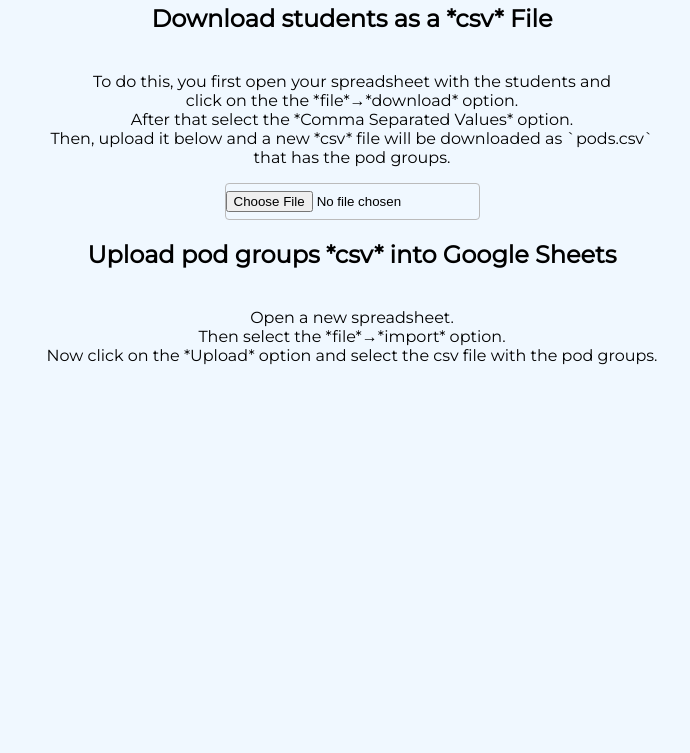
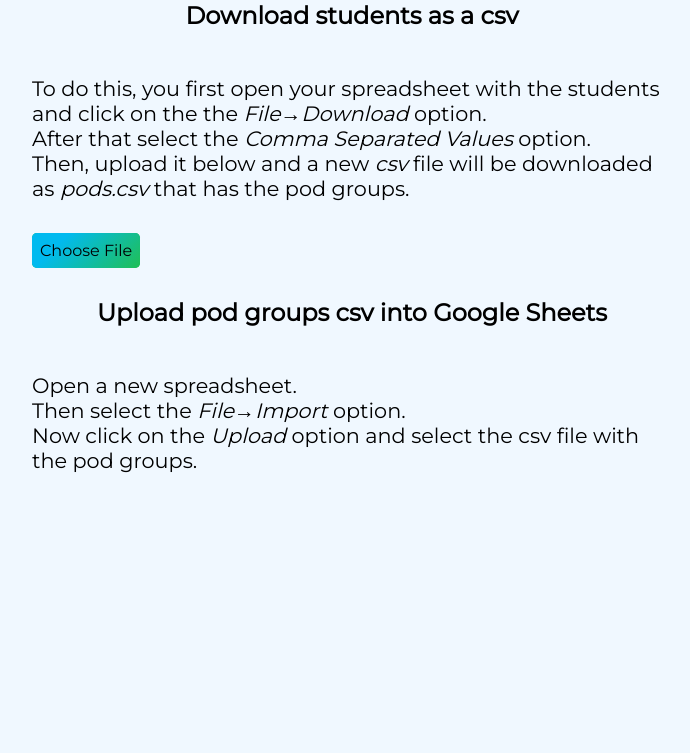
Before and after one commit to milind-u/mvhspods, a plain HTML site: page docs/index.html in a window 1280 px wide. Shown: the part 64-817 px from the top of the page, without its empty margins (288-978 px from the left). Drawn offline with Linux system fonts and the light colour scheme; no server answers.

Commit message:
Make website look nicer

```diff
--- a/docs/index.html
+++ b/docs/index.html
@@ -11,24 +11,22 @@
   </head>
   <body markdown="1">
     <h1>Mvhspods</h1>
-
-    <h2>Download students as a *csv* File</h2>
+    <h2>Download students as a csv</h2>
     <p>
-      To do this, you first open your spreadsheet with the students and
-      click on the the *file*&rarr;*download* option.
-      After that select the *Comma Separated Values* option.
-      Then, upload it below and a new *csv* file will be downloaded as `pods.csv`
-      that has the pod groups.
+      To do this, you first open your spreadsheet with the students and click on the the <i>File</i>&rarr;<i>Download</i> option.
+      After that select the <i>Comma Separated Values</i> option.
+      Then, upload it below and a new <i>csv</i> file will be downloaded as <i>pods.csv</i> that has the pod groups.
     </p>
-
-    <input type="file" id="students" accept="text/csv" onchange="doMakePods()">
-
-    <h2>Upload pod groups *csv* into Google Sheets</h2>
+    <br>
+    <input type="file" id="students" accept="text/csv" onchange="doMakePods()" hidden>
+    <label for="students">Choose File</label>
+    <br>
+    <br>
+    <h2>Upload pod groups csv into Google Sheets</h2>
     <p>
       Open a new spreadsheet.
-      Then select the *file*&rarr;*import* option.
-      Now click on the *Upload* option and select the csv file with the pod groups.
+      Then select the <i>File<i>&rarr;</i>Import</i> option.
+      Now click on the <i>Upload</i> option and select the csv file with the pod groups.
     </p>
-
   </body>
 </html>
--- a/docs/mvhspods.css
+++ b/docs/mvhspods.css
@@ -1,6 +1,6 @@
 html, body {
   height: 100%;
-  font-family: 'Montserrat', sans-serif;
+  font-family: "Montserrat", sans-serif;
 }
 
 ::-webkit-scrollbar-track {
@@ -28,45 +28,38 @@ html, body {
   background-color: #1f1f1f;
 }
 
-#links {
-  position: fixed;
-  top: 1%;
-  left: 1%;
+label {
+  background-color: #20bf55;
+  background-image: linear-gradient(315deg, #20bf55 0%, #01baef 74%);
+  padding: 0.5rem;
+  border-radius: 0.3rem;
+  cursor: pointer;
+  margin-top: 1rem;
 }
 
-input, select {
-  padding: 7px 0px;
-  border: 1px solid #bbb;
-  border-radius: 4px;
+label:hover {
+  background-color: #9eabe4;
+  background-image: linear-gradient(315deg, #9eabe4 0%, #77eed8 74%);
 }
 
-h3 {
-  font-size: 1vw;
+h2 {
+  font-size: 1.5em;
+  text-align: center;
 }
 
 h1 {
-  font-size: 2vw;
-  font-family: 'Montserrat', sans-serif;
+  font-size: 1.5em;
+  font-family: "Montserrat", sans-serif;
   text-align: center;
-}
-
-a {
-  font-family: 'Montserrat', sans-serif;
-  text-decoration: none;
-  color: navy;
-}
-
-a:hover {
-  text-decoration: none;
-  color: blue;
 }
 
 body {
   background-color: #F0F8FF;
   overflow-x: hidden;
-  text-align: center;
+  margin-left:auto;margin-right:auto;width:40em;
 }
 
 p {
   white-space: pre-line;
+  font-size: 1.3em;
 }
```
Also changed, not shown: 3 other files.
